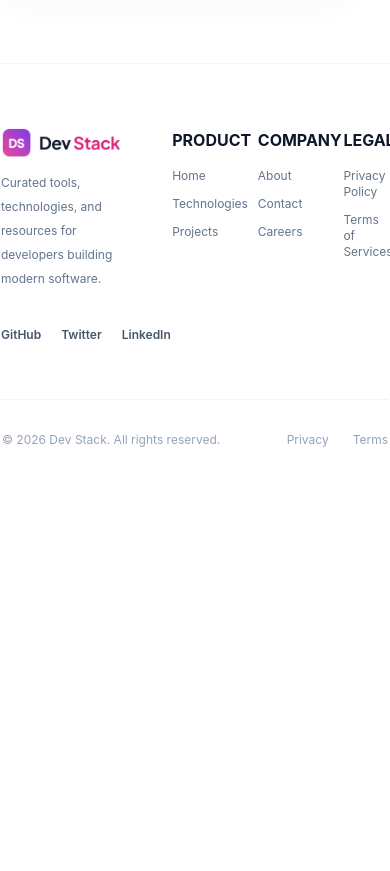
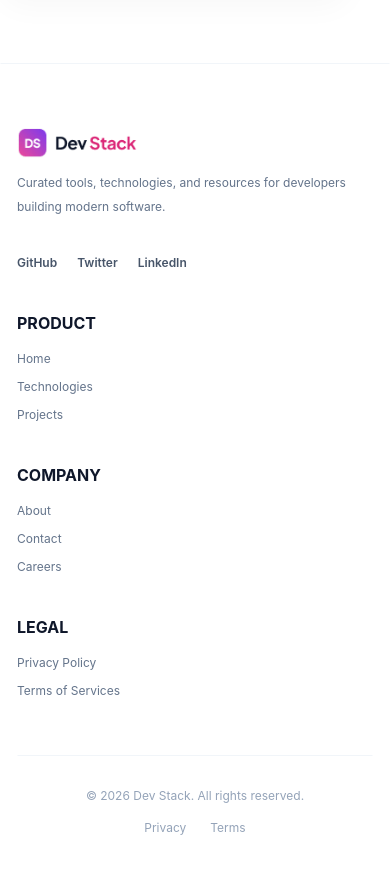
Before and after one commit to Mrehmanx64/devstack-assignment5, a React (Vite) app: page / in a window 390 px wide. Shown: the part 4300-5171 px from the top of the page. Before the commit the page ends 4798 px from the top, so only its background shows below. Built offline with nearby package versions, Linux system fonts and the light colour scheme.

Commit message:
make footer mobile friendly

```diff
--- a/src/components/Footer.tsx
+++ b/src/components/Footer.tsx
@@ -3,13 +3,12 @@ import LogoText from "../assets/logo-text.png";
 const Footer = () => {
   return (
     <footer className="mt-16 mb-12 pt-16 border border-white border-t-[#F1F5F9]">
-      <div className="container mx-auto">
-        <div className="mb-14 grid grid-cols-5 gap-10">
-          <div className="col-span-2 flex flex-col gap-3">
+      <div className="container mx-auto px-4">
+        <div className="mb-14 grid grid-cols-1 md:grid-cols-3 lg:grid-cols-5 gap-10">
+          <div className="md:col-span-2 flex flex-col gap-3">
             <img src={LogoText} alt="Dev Stack" className="w-30" />
             <p className="max-w-md text-xs leading-6 text-[#64748B]">
-              Curated tools, technologies, and resources for developers building{" "}
-              <br />
+              Curated tools, technologies, and resources for developers building
               modern software.
             </p>
             <div className="mt-6 flex items-center gap-5">
@@ -57,7 +56,7 @@ const Footer = () => {
           </div>
         </div>
 
-        <div className="flex justify-between pt-8 border border-white border-t-[#F1F5F9]">
+        <div className="flex flex-col sm:flex-row justify-between items-center gap-4 pt-8 border border-white border-t-[#F1F5F9]">
           <p className="text-xs text-[#94A3B8]">
             © 2026 Dev Stack. All rights reserved.
           </p>
```
